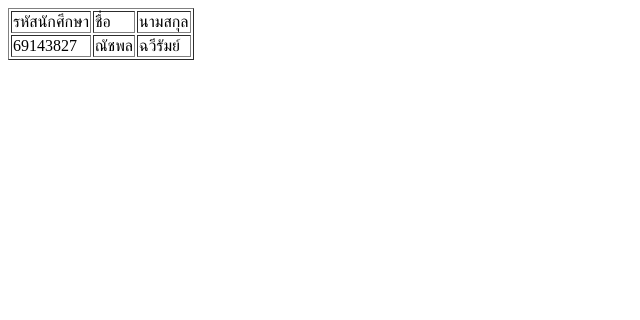
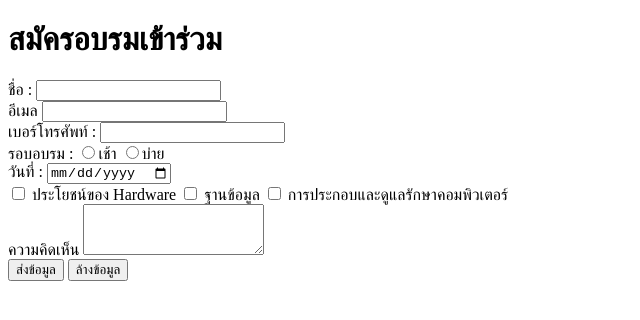
Before and after one commit to Markzzz11/week05, a plain HTML site: page index.html in a window 1280 px wide. Shown: the whole page, without its empty margins (0-640 px from the left). Drawn offline with Linux system fonts and the light colour scheme.

Commit message:
Update index.html

```diff
--- a/index.html
+++ b/index.html
@@ -3,18 +3,30 @@
 <head>
     <meta charset="UTF-8">
     <meta name="viewport" content="width=device-width, initial-scale=1.0">
-    <title>Document</title>
+    <title>สมัครเข้าร่วมอบรม</title>
 </head>
 <body>
-    <table border="1">
-        <tr>
-            <td>รหัสนักศึกษา</td>
-            <td>ชื่อ</td>
-            <td>นามสกุล</td>
-        </tr>
-        <td>69143827</td>
-        <td>ณัชพล</td>
-        <td>ฉวีรัมย์</td>
-    </table>
+    <form action="login.php" method="get">
+        <h1> สมัครอบรมเข้าร่วม </h1>
+        ชื่อ : <input type="text" name="user" id="user" required><br>
+       <label for="email">อีเมล</label>
+<input type="email" id="email" name="email" required><br>
+เบอร์โทรศัพท์ : <input type="text" name="user" id="user" required><br>
+        รอบอบรม :
+        <input type="radio" name="choose" id="valre=0">เช้า
+        <input type="radio" name="choose" id="vaue=1">บ่าย<br>
+
+        วันที่ : <input type="date" name="day" id="day"required> <br>
+        <label> <input type="checkbox" name=" topics" value="ประโยชน์ของ Hardware"> ประโยชน์ของ Hardware</label>
+        <label> <input type="checkbox" name=" topics" value="ฐานข้อมูล"> ฐานข้อมูล</label>
+        <label> <input type="checkbox" name=" topics" value="การประกอบและดูแลรักษาคอมพิวเตอร์"> การประกอบและดูแลรักษาคอมพิวเตอร์</label><br>
+
+
+        <label for="comment">ความคิดเห็น</label>
+<textarea id="comment" name="comment" rows="3"></textarea><br>
+
+        <input type="submit" value="ส่งข้อมูล">
+        <input type="reset" value="ล้างข้อมูล">
+    </form>
 </body>
 </html>
```
